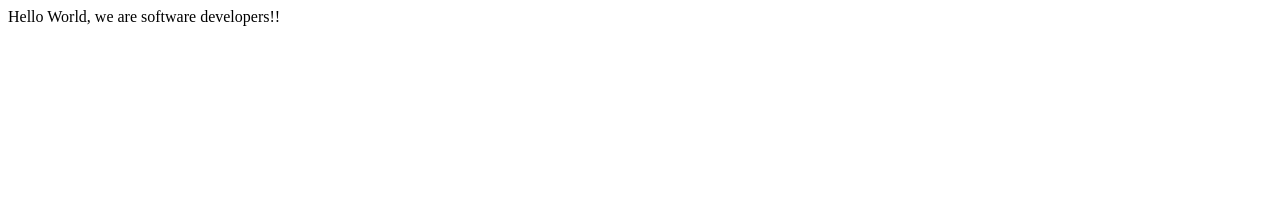
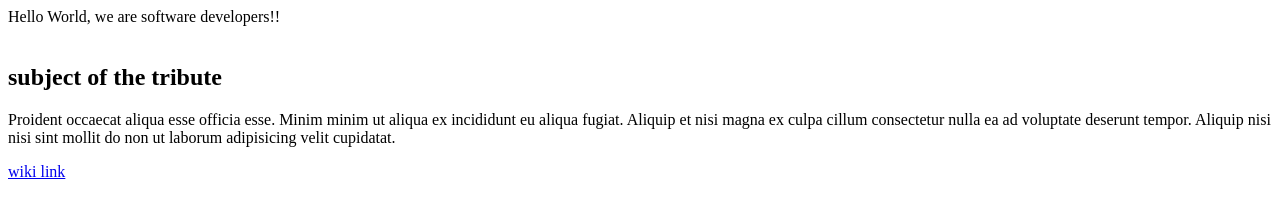
Before and after one commit to thauling/benjamin_htmlcss, a plain HTML site: page index.html in a window 1280 px wide. Drawn offline with Linux system fonts and the light colour scheme.

Commit message:
Update index.html
add user stories 5, 6 and 7

```diff
--- a/index.html
+++ b/index.html
@@ -18,7 +18,20 @@
       <p id="img-caption"></p>
     </img>
   </div>
-</div>
+  <section id="tribute-info">
+    <h2>
+      subject of the tribute
+    </h2>
+    <p>
+    Proident occaecat aliqua esse officia esse. Minim minim ut aliqua ex incididunt eu aliqua fugiat.
+    Aliquip et nisi magna ex culpa cillum consectetur nulla ea ad voluptate deserunt tempor. Aliquip
+    nisi nisi sint mollit do non ut laborum adipisicing velit cupidatat.
+    </p>
+  </section>
+  <a id="tribute-link" href="https://en.wikipedia.org/wiki/Norman_Borlaug" target="_blank">wiki link</a>
+
+
+  </div>
     <script  src="js/index.js"></script>
   </body>
 </html>
```
